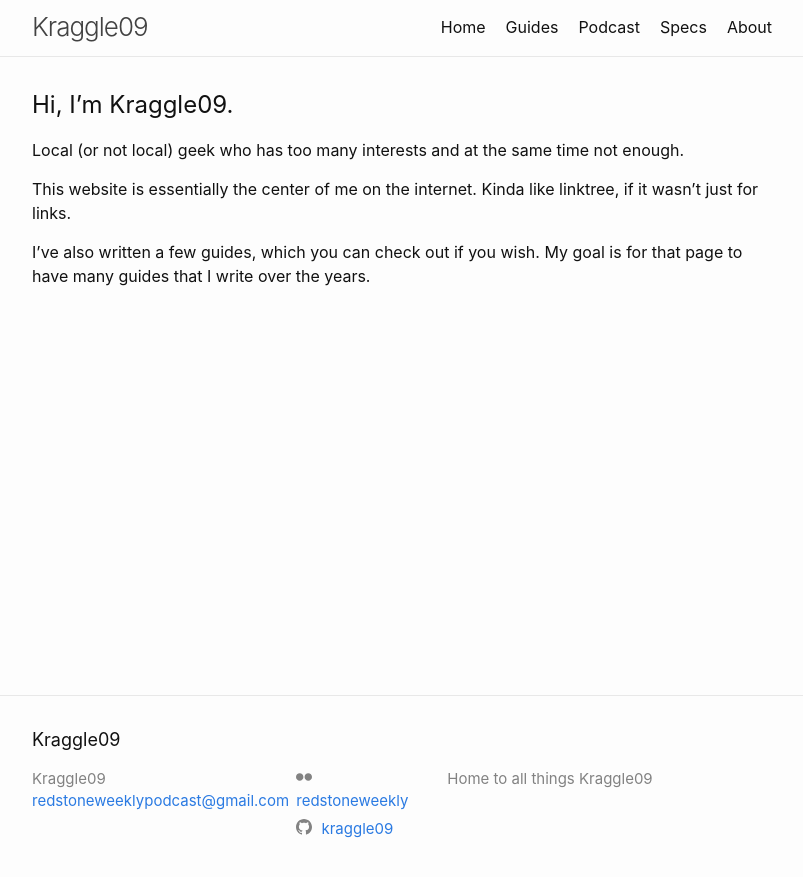
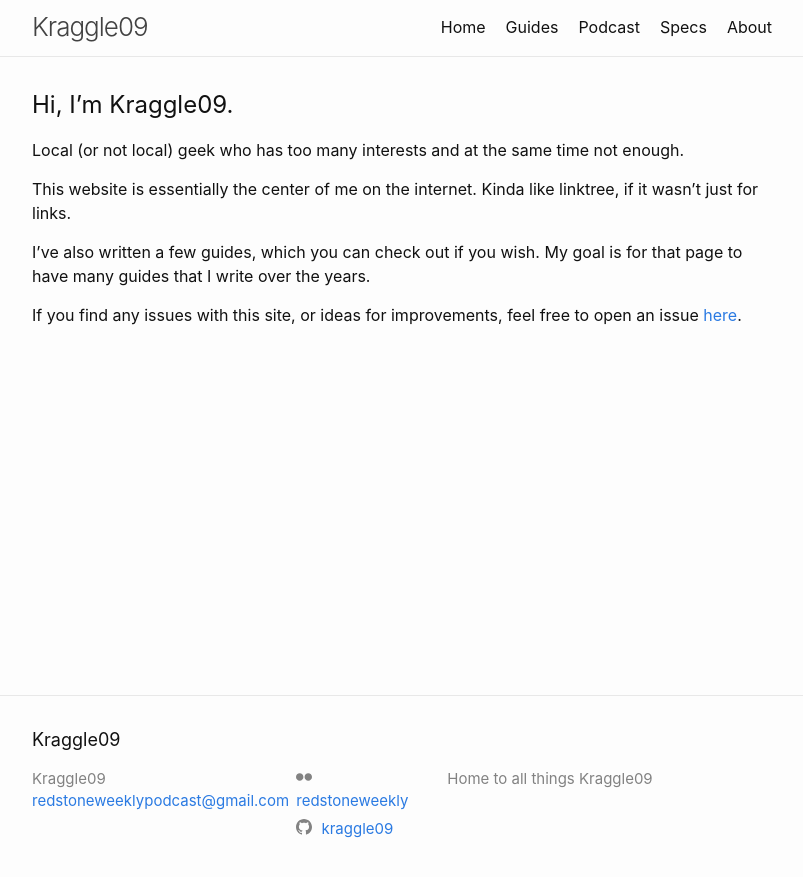
Before and after one commit to Kraggle09/kraggle09.github.io, a Jekyll site: the page built from docs/index.markdown, in a window 1280 px wide. Shown: the top 877 px of the page, without its empty margins (238-1041 px from the left). Built offline with Jekyll 4.4.1, drawn with Linux system fonts in a browser that asks for light colours.

Commit message:
Added issue link

```diff
--- a/docs/index.markdown
+++ b/docs/index.markdown
@@ -12,3 +12,5 @@ Local (or not local) geek who has too many interests and at the same time not en
 This website is essentially the center of me on the internet. Kinda like linktree, if it wasn't just for links.
 
 I've also written a few guides, which you can check out if you wish. My goal is for that page to have many guides that I write over the years.
+
+If you find any issues with this site, or ideas for improvements, feel free to open an issue [here](https://github.com/Kraggle09/kraggle09.github.io/issues).
```
